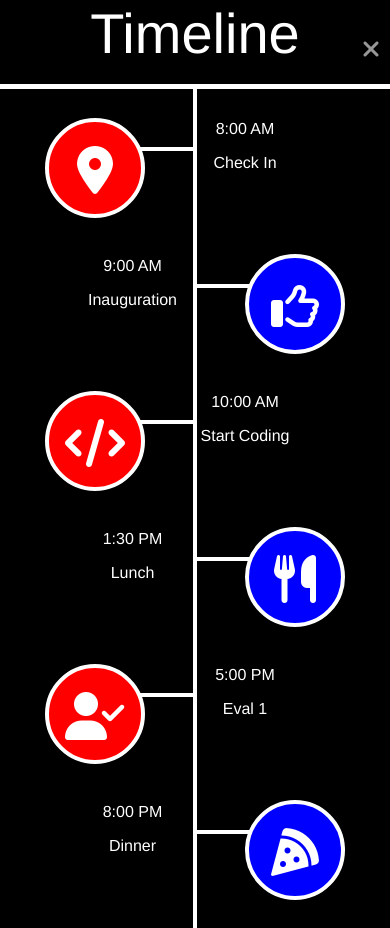
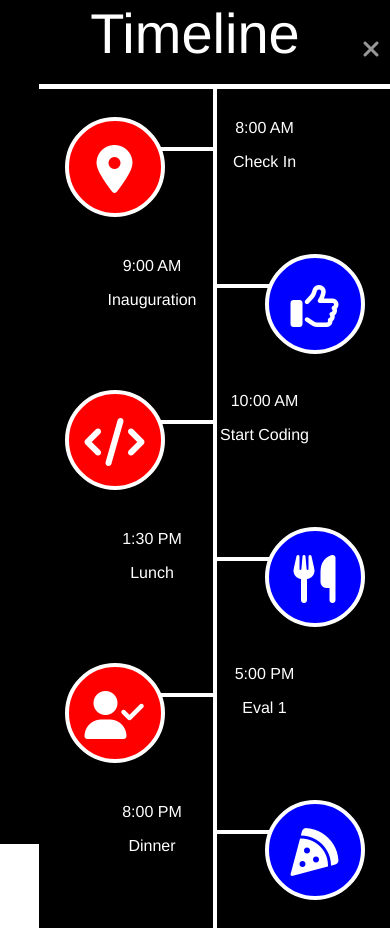
Before and after one commit to CSI-FCRIT-Computer/CSI-Hackathon, a React (Create React App) app: page /timeline in a window 390 px wide. Built offline with nearby package versions, Linux system fonts and the light colour scheme.

Commit message:
scroll-try

```diff
--- a/src/components/PS/PS.css
+++ b/src/components/PS/PS.css
@@ -25,7 +25,6 @@ h1.ps-title{
   display: flex;
   flex-direction: row-reverse;
   overflow-x: auto;
-  /* border: 2px solid red; */
 }
 .container{
   height: 100%;
@@ -36,7 +35,6 @@ h1.ps-title{
   justify-content: center;
   position: sticky;
   right: 0;
-  /* border: 2px solid red; */
 }
 .card{
   display: flex;
@@ -61,7 +59,6 @@ h1.ps-title{
   align-items: center;
   height: 100%;
   width: 100%;
-  /* border: 2px solid red; */
 }
 .statement{
   margin: 25px 50px;
--- a/src/components/Timeline/Timeline.css
+++ b/src/components/Timeline/Timeline.css
@@ -12,7 +12,7 @@
   h1.timeline-title{
     font-size: 56px;
     color: #fff;
-    position: absolute;
+    position: fixed;
     right: 90%;
     height: 100%;
     text-align: center;
@@ -21,15 +21,18 @@
     z-index: 2;
   }
   .timeline-container {
-    width: 90%;
+    max-width: 90%;
     height: 100%;
     margin-left: auto;
-    position:relative;
+    position: relative;
     overflow: auto;
     display: flex;
     z-index: 111;
   }
+
   .day{
+    position: sticky;
+    will-change: transform;
     display: flex;
     align-items: center;
     justify-content: center;
@@ -162,10 +165,10 @@
     }
     .timeline-container{
       top: 10%;
+      left: 0;
       width: 100%;
       height: 100%;
       flex-direction: column;
-      /* border: 2px solid red; */
     }
     .day{
       height: 100%;
@@ -176,7 +179,6 @@
       padding: 10px 0;
       position: relative;
       background-color: black;
-      /* border: 2px solid red; */
     }
     h2.title-day{
       display: none;
```
Also changed, not shown: src/components/Timeline/scroll.js (added, +21 -0 lines).
